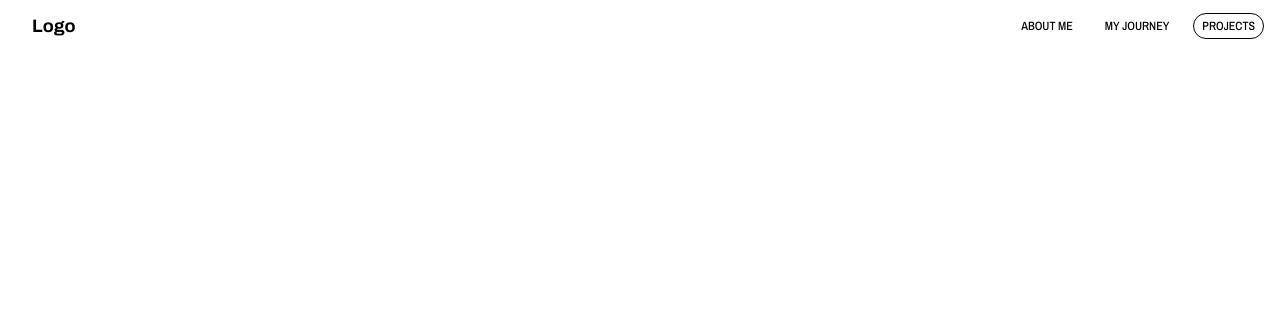
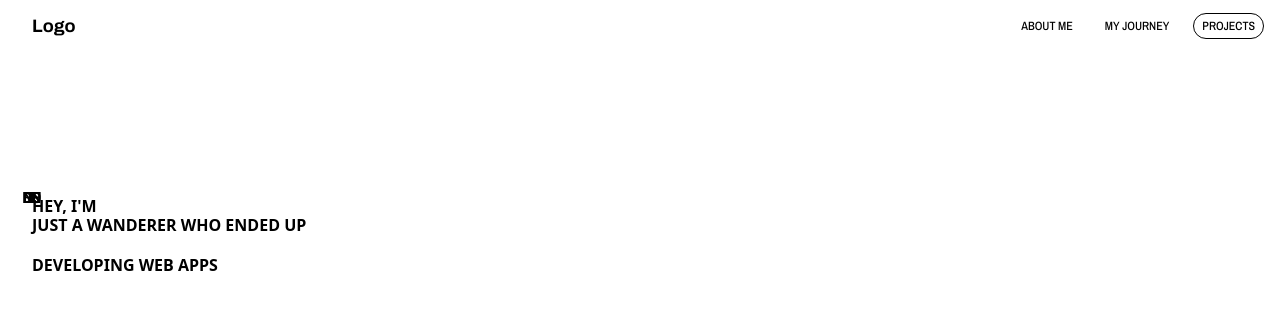
Before and after one commit to Bilek-Petr/portfolio, a React (Vite) app: page / in a window 1280 px wide. Shown: the top 310 px of the page. Built offline with nearby package versions, Linux system fonts and the light colour scheme; a web font is replaced by a local one.

Commit message:
added landingpage

```diff
--- a/src/App.jsx
+++ b/src/App.jsx
@@ -1,11 +1,15 @@
 import data from "./data.json";
 import Nav from "./components/Navigation/Nav";
+import LandingPage from "./components/LandingPage/LandingPage";
 import "./App.css";
 
 function App() {
   return (
     <>
-      <Nav items={data.navigation}></Nav>
+      <div className="h-[90svh]">
+        <Nav items={data.navigation}></Nav>
+        <LandingPage data={data.landingPage.intro}></LandingPage>
+      </div>
     </>
   );
 }
```
